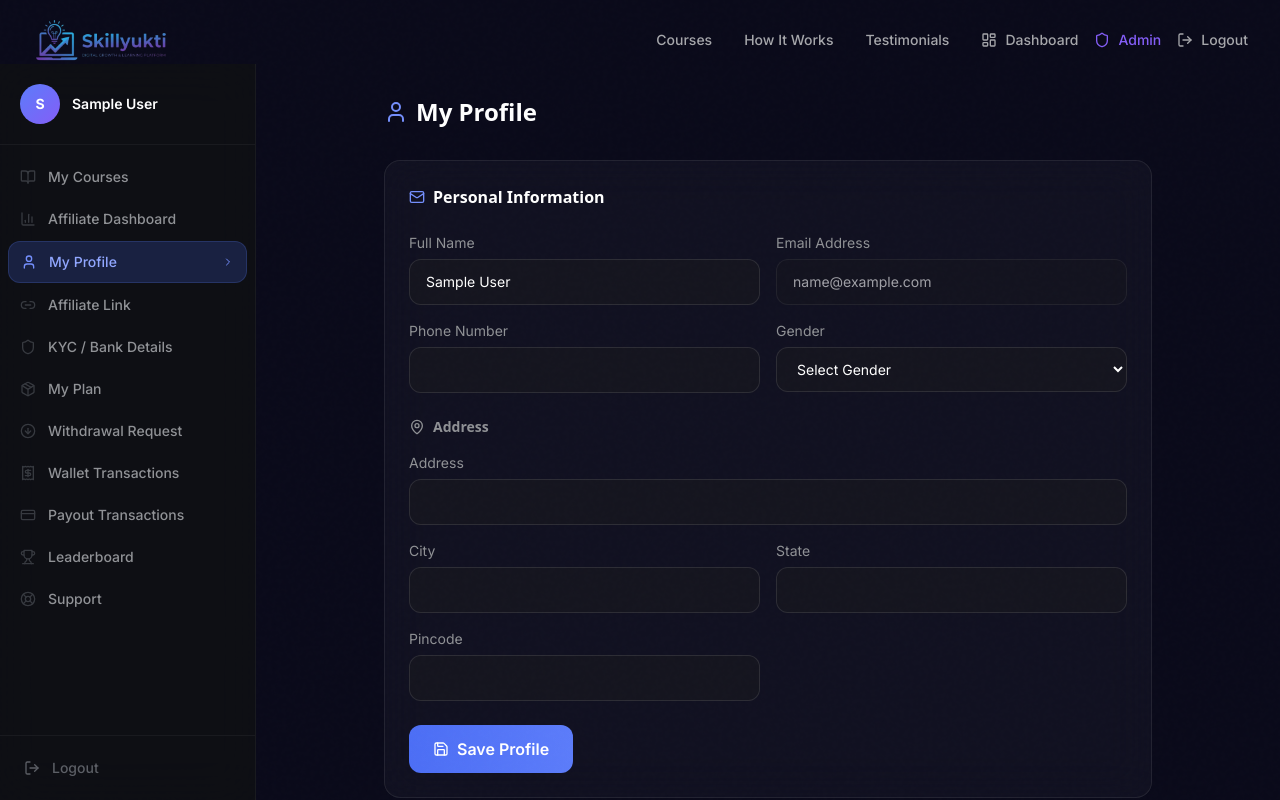
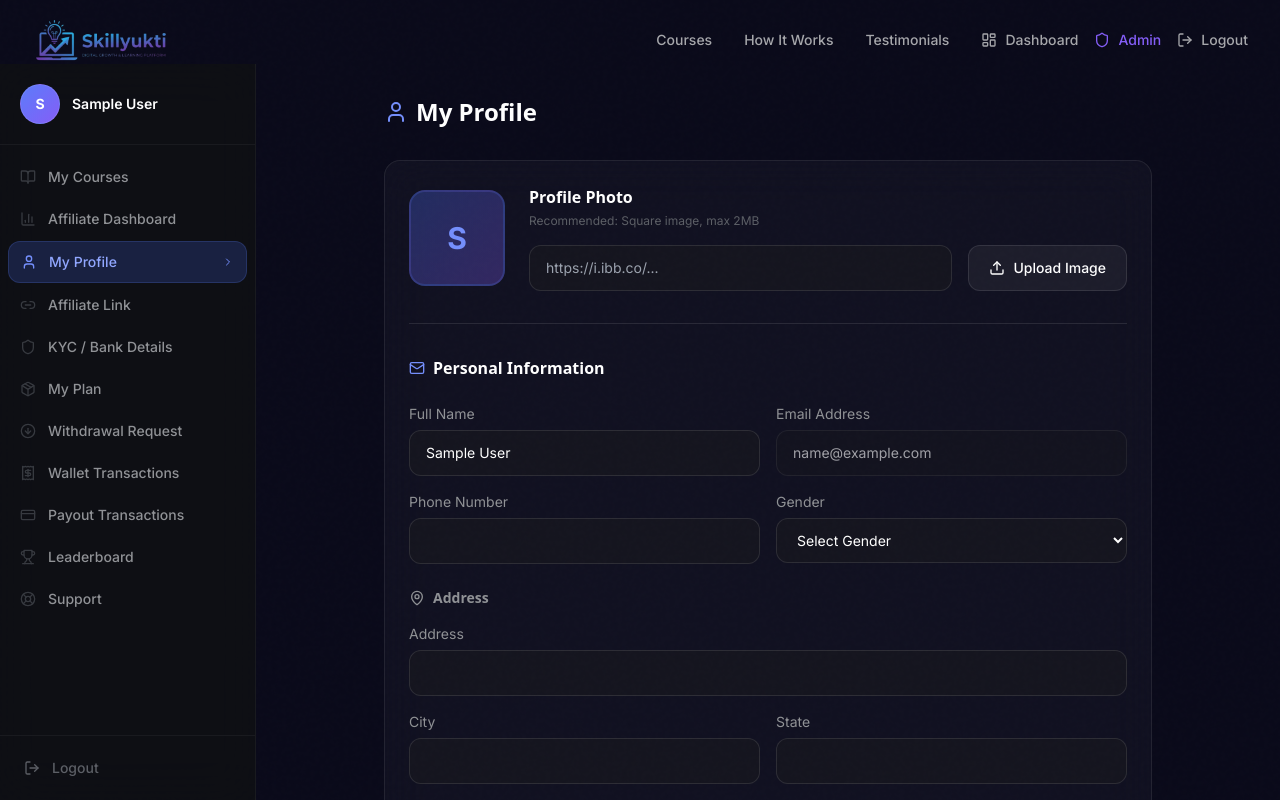
Before and after one commit to Mitesh-Patel-Dev/Skillyukti-platform, a Next.js app in the folder frontend/: page /dashboard/profile in a window 1280 px wide. Shown: the top 800 px of the page. Built offline with nearby package versions, Linux system fonts and the light colour scheme; no server answers; sample sign-in values are in the browser's storage.

Commit message:
feat: add profile picture upload and display in dashboard sidebar

```diff
--- a/frontend/src/app/dashboard/layout.tsx
+++ b/frontend/src/app/dashboard/layout.tsx
@@ -36,8 +36,12 @@ export default function DashboardLayout({ children }: { children: React.ReactNod
             {/* User Info */}
             <div className="p-5 border-b border-white/5">
                 <div className="flex items-center gap-3">
-                    <div className="w-10 h-10 rounded-full bg-gradient-to-br from-primary-500 to-accent-purple flex items-center justify-center text-white font-bold text-sm flex-shrink-0">
-                        {user?.name?.charAt(0)?.toUpperCase() || 'U'}
+                    <div className="w-10 h-10 rounded-full bg-gradient-to-br from-primary-500 to-accent-purple overflow-hidden border border-white/10 flex items-center justify-center text-white font-bold text-sm flex-shrink-0">
+                        {user?.avatar ? (
+                            <img src={user.avatar} alt="Avatar" className="w-full h-full object-cover" />
+                        ) : (
+                            user?.name?.charAt(0)?.toUpperCase() || 'U'
+                        )}
                     </div>
                     <div className="min-w-0">
                         <p className="text-white font-semibold text-sm truncate">{user?.name}</p>
--- a/frontend/src/app/dashboard/profile/page.tsx
+++ b/frontend/src/app/dashboard/profile/page.tsx
@@ -3,19 +3,21 @@
 import { useState, useEffect } from 'react';
 import { useRouter } from 'next/navigation';
 import { motion } from 'framer-motion';
-import { User, Mail, Phone, MapPin, Save, CheckCircle } from 'lucide-react';
+import { User, Mail, Phone, MapPin, Save, CheckCircle, Upload } from 'lucide-react';
 import { useAuth } from '@/context/AuthContext';
+import ImageUpload from '@/components/admin/ImageUpload';
 import api from '@/lib/api';
 import toast from 'react-hot-toast';
 
 export default function ProfilePage() {
-    const { user, loading: authLoading } = useAuth();
+    const { user, loading: authLoading, updateUser } = useAuth();
     const router = useRouter();
     const [sponsor, setSponsor] = useState<any>(null);
     const [saving, setSaving] = useState(false);
     const [form, setForm] = useState({
         name: '', email: '', phone: '', gender: '',
         address: '', city: '', state: '', pincode: '',
+        avatar: '',
     });
 
     useEffect(() => {
@@ -30,6 +32,7 @@ export default function ProfilePage() {
                 city: (user as any).city || '',
                 state: (user as any).state || '',
                 pincode: (user as any).pincode || '',
+                avatar: (user as any).avatar || '',
             });
             api.get('/auth/sponsor').then(({ data }) => setSponsor(data.sponsor)).catch(() => {});
         }
@@ -38,7 +41,8 @@ export default function ProfilePage() {
     const handleSave = async () => {
         setSaving(true);
         try {
-            await api.put('/auth/profile', form);
+            const { data } = await api.put('/auth/profile', form);
+            updateUser(data.user);
             toast.success('Profile updated successfully!');
         } catch (err: any) {
             toast.error(err?.response?.data?.message || 'Failed to update profile');
@@ -83,6 +87,28 @@ export default function ProfilePage() {
 
             {/* Personal Info */}
             <motion.div initial={{ opacity: 0, y: 20 }} animate={{ opacity: 1, y: 0 }} transition={{ delay: 0.2 }} className="glass rounded-2xl p-6">
+                <div className="flex flex-col sm:flex-row items-center gap-6 mb-8 pb-8 border-b border-white/10">
+                    <div className="relative group">
+                        <div className="w-24 h-24 rounded-2xl bg-gradient-to-br from-primary-600/30 to-accent-purple/30 overflow-hidden border-2 border-primary-500/20">
+                            {form.avatar ? (
+                                <img src={form.avatar} alt="Profile" className="w-full h-full object-cover" />
+                            ) : (
+                                <div className="w-full h-full flex items-center justify-center text-primary-400 font-bold text-3xl">
+                                    {form.name.charAt(0)}
+                                </div>
+                            )}
+                        </div>
+                    </div>
+                    <div className="flex-1">
+                        <h2 className="text-base font-semibold text-white mb-1">Profile Photo</h2>
+                        <p className="text-dark-300 text-xs mb-4">Recommended: Square image, max 2MB</p>
+                        <ImageUpload
+                            value={form.avatar}
+                            onChange={(url) => setForm(prev => ({ ...prev, avatar: url }))}
+                        />
+                    </div>
+                </div>
+
                 <h2 className="text-base font-semibold text-white mb-6 flex items-center gap-2">
                     <Mail className="w-4 h-4 text-primary-400" /> Personal Information
                 </h2>
--- a/frontend/src/context/AuthContext.tsx
+++ b/frontend/src/context/AuthContext.tsx
@@ -12,6 +12,7 @@ interface AuthContextType {
     register: (name: string, phone: string, email: string, password: string) => Promise<void>;
     logout: () => void;
     isEnrolled: (courseId: string) => boolean;
+    updateUser: (data: Partial<User>) => void;
 }
 
 const AuthContext = createContext<AuthContextType | undefined>(undefined);
@@ -92,9 +93,16 @@ export const AuthProvider = ({ children }: { children: ReactNode }) => {
         return (user.enrolledCourses as string[]).includes(courseId);
     };
 
+    const updateUser = (data: Partial<User>) => {
+        if (!user) return;
+        const newUser = { ...user, ...data };
+        setUser(newUser);
+        localStorage.setItem('user', JSON.stringify(newUser));
+    };
+
     return (
         <AuthContext.Provider
-            value={{ user, token, loading, login, register, logout, isEnrolled }}
+            value={{ user, token, loading, login, register, logout, isEnrolled, updateUser }}
         >
             {children}
         </AuthContext.Provider>
```
Also changed, not shown: 1 other file (tests, documents, lock files or other folders).
